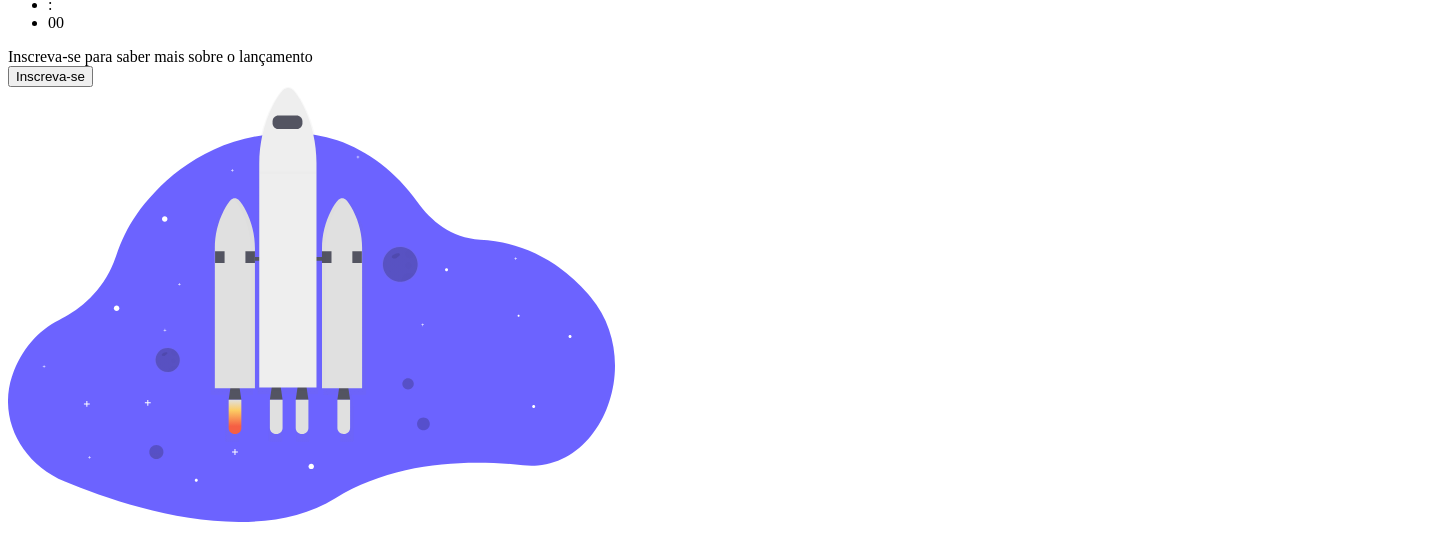
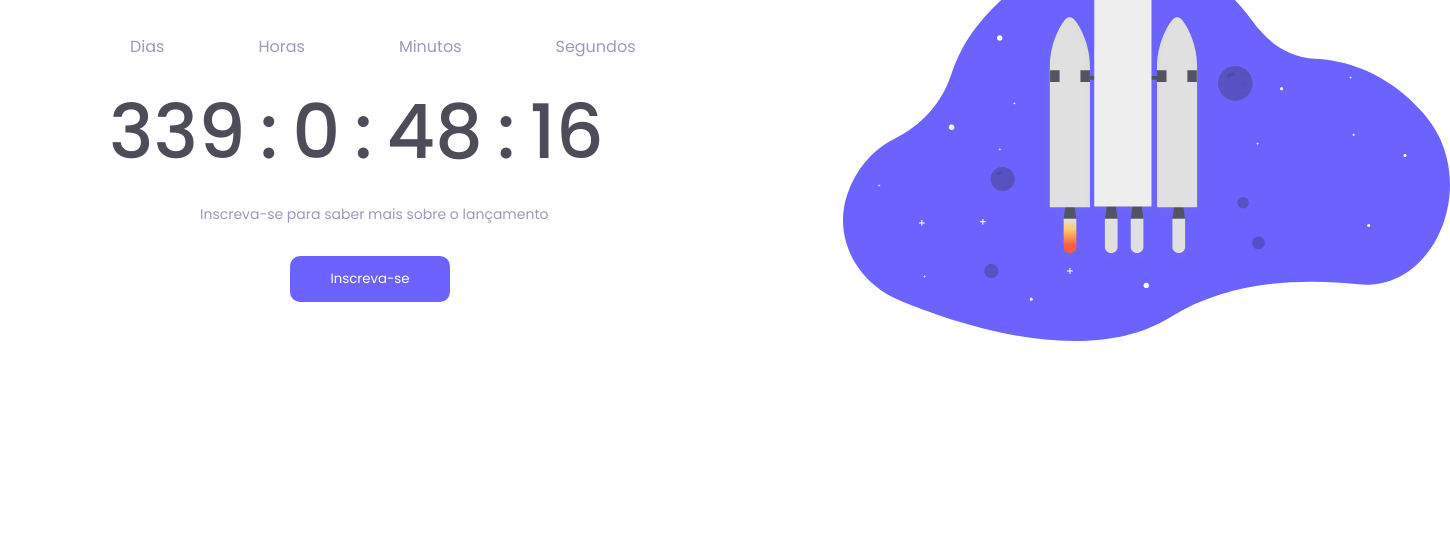
Before and after one commit to FelipeGrigolo/countdown, a plain HTML site: page index.html in a window 1280 px wide. Shown: the part 241-800 px from the top of the page, 1450 px wide, since content can reach past the window. Drawn offline with Linux system fonts and the light colour scheme; the site is published under a folder, as on GitHub Pages, so addresses that start at the root find nothing.

Commit message:
Update index.html

```diff
--- a/index.html
+++ b/index.html
@@ -10,8 +10,8 @@
     <link rel="preconnect" href="https://fonts.gstatic.com" crossorigin>
     <link href="https://fonts.googleapis.com/css2?family=Poppins:wght@300;400;500&display=swap" rel="stylesheet">
 
-    <link rel="stylesheet" href="/global.css">
-    <link rel="stylesheet" href="/style.css">
+    <link rel="stylesheet" href="./global.css">
+    <link rel="stylesheet" href="./style.css">
 </head>
 <body>
     <div class="container">
@@ -42,6 +42,6 @@
     </div>
 
 
-    <script src="/main.js"></script>
+    <script src="./main.js"></script>
 </body>
 </html>
```
